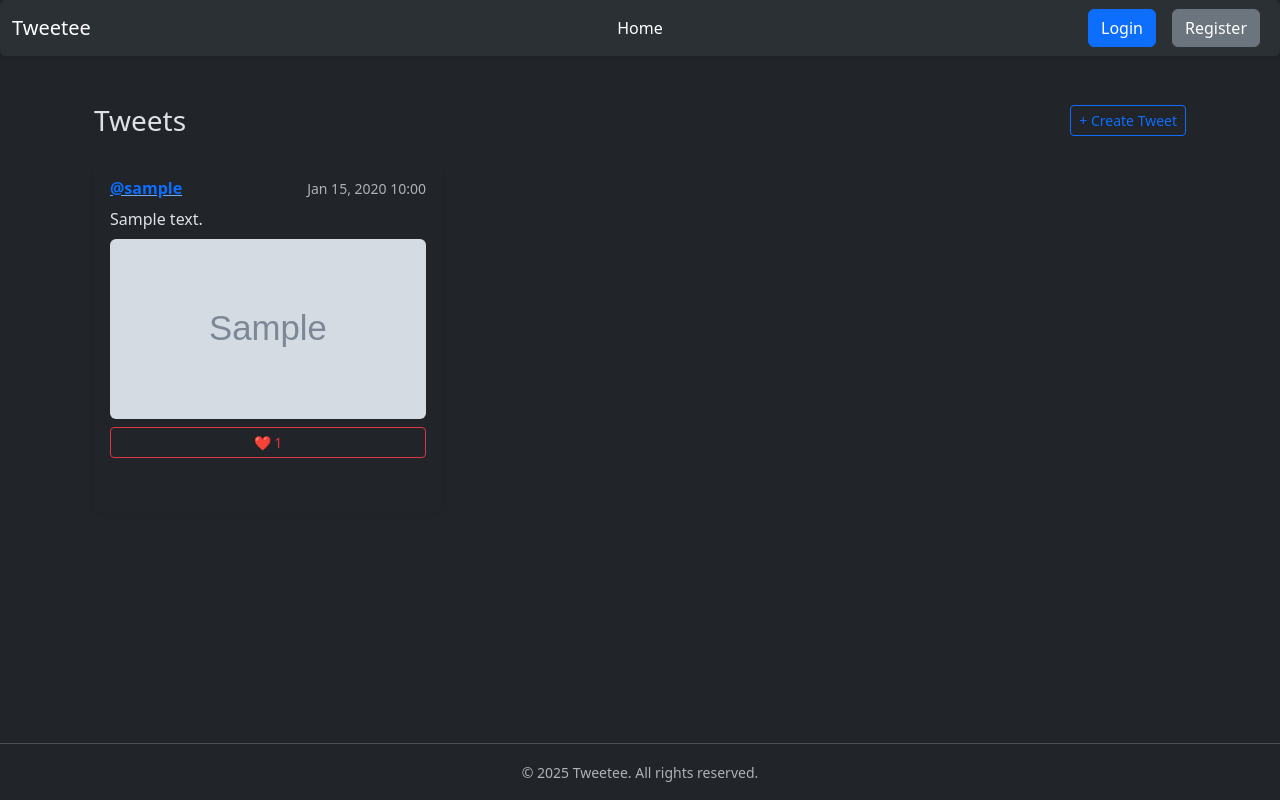
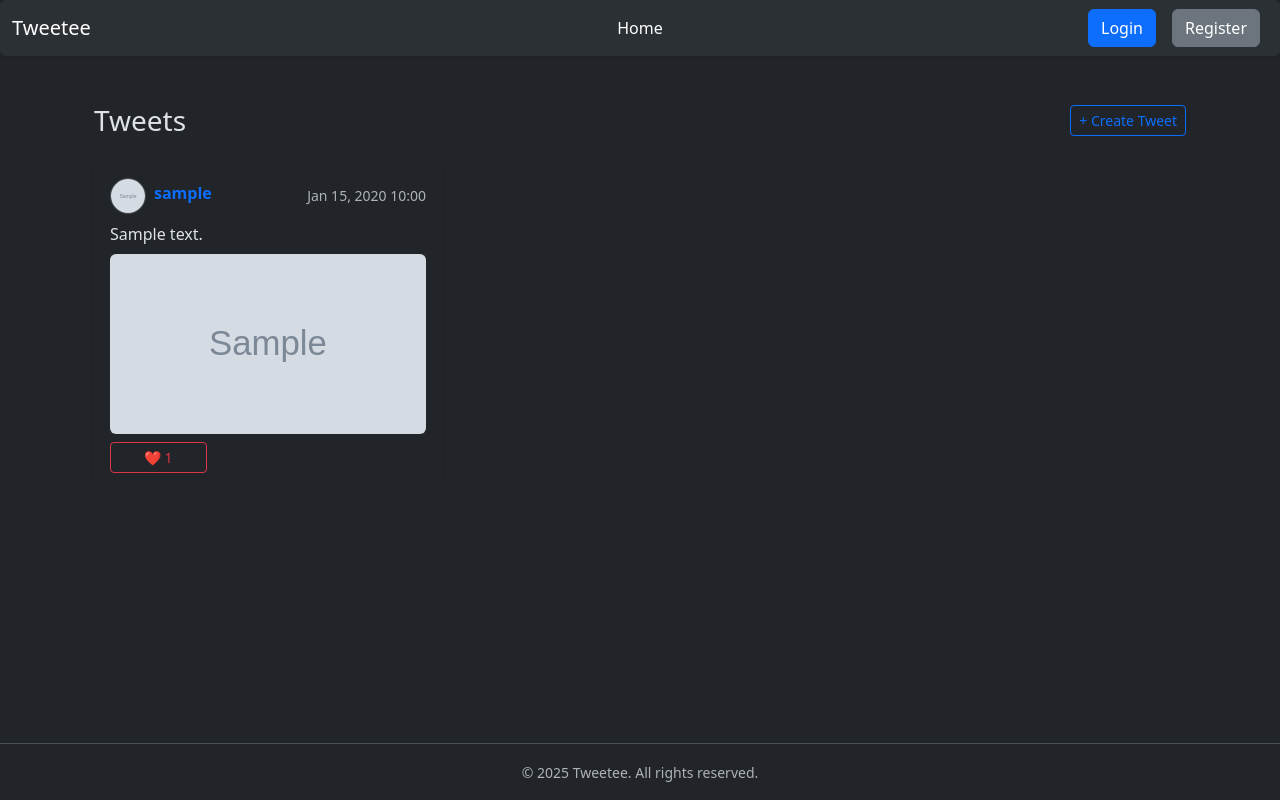
Before and after one commit to Zunair-arhamsoft/Django-Tweet, a Django app: page / in a window 1280 px wide. Run offline with Django 5.2, Linux system fonts and the light colour scheme; tables that the repository leaves empty hold one stand-in row (values such as "Sample post"); grey boxes marked "Sample" are stand-in pictures; data that the repository does not hold is empty.

Commit message:
Make adjusments to the design mostly.

```diff
--- a/Py_Chai/Py_Chai/static/js/tweet.js
+++ b/Py_Chai/Py_Chai/static/js/tweet.js
@@ -60,39 +60,59 @@ function renderTweetCard(tweet) {
     <div class="col-md-6 col-lg-4 d-flex tweet-card">
         <div class="card shadow-sm border-0 flex-fill d-flex flex-column">
             <div class="card-body d-flex flex-column">
+
+                <!-- Header -->
                 <div class="d-flex justify-content-between align-items-center mb-2">
-            <h6 class="mb-0 fw-bold text-primary">@${tweet.user}</h6>
+                    <div class="d-flex align-items-center gap-2">
+                        <a href="/user/${tweet.user}/" class="text-decoration-none d-flex align-items-center gap-2">
+                            <img src="${tweet.avatar_url}" alt="avatar" class="rounded-circle border" style="width: 36px; height: 36px; object-fit: cover;">
+                            <h6 class="mb-1 fw-semibold text-primary mb-0">@${tweet.user}</h6>
+                        </a>
+                    </div>
                     <small class="text-muted">${tweet.created_at}</small>
                 </div>
 
-            <p class="mb-2 text-truncate-3">${tweet.text}</p>
+                <!-- Tweet Text -->
+                <p class="mb-2 text-truncate-3" style="white-space: pre-wrap;">${tweet.text}</p>
 
+                <!-- Optional Image -->
                 ${tweet.photo_url ? `
                     <div class="mb-2">
                         <img src="${tweet.photo_url}" class="img-fluid rounded" style="max-height: 180px; object-fit: cover; width: 100%;" />
-            </div>` : ''}
+                    </div>
+                ` : ''}
 
-            <div class="mt-auto">
-            <div class="like-section" data-tweet-id="${tweet.id}">
-                <button type="button" class="btn btn-sm w-100 mb-2 like-btn ${tweet.liked ? 'btn-danger' : 'btn-outline-danger'}">
+                <!-- Footer: Likes + Edit/Delete -->
+                <div class="d-flex mt-auto">
+                    <div class="like-section w-33 flex-fill text-end pe-1" data-tweet-id="${tweet.id}">
+                        <button type="button" class="btn btn-sm like-btn w-100 ${tweet.liked ? 'btn-danger' : 'btn-outline-danger'}">
                             ❤️ <span class="like-count">${tweet.like_count}</span>
                         </button>
                     </div>
 
-            <div class="d-flex gap-2">
                     ${tweet.is_owner ? `
-                <a href="/tweet/${tweet.id}/edit/" class="btn btn-sm btn-outline-primary w-50">Edit</a>
-                <a href="/tweet/${tweet.id}/delete/" class="btn btn-sm btn-outline-danger w-50">Delete</a>
+                        <div class="w-33 flex-fill px-1">
+                            <a href="/tweet/${tweet.id}/edit/" class="btn btn-sm btn-outline-primary w-100">Edit</a>
+                        </div>
+                        <div class="w-33 flex-fill ps-1">
+                            <a href="/tweet/${tweet.id}/delete/" class="btn btn-sm btn-outline-danger w-100">Delete</a>
+                        </div>
                     ` : `
-                <button class="btn btn-sm w-50 invisible">Edit</button>
-                <button class="btn btn-sm w-50 invisible">Delete</button>
+                        <div class="w-33 flex-fill px-1">
+                            <button class="btn btn-sm w-100 invisible">Edit</button>
+                        </div>
+                        <div class="w-33 flex-fill ps-1">
+                            <button class="btn btn-sm w-100 invisible">Delete</button>
+                        </div>
                     `}
                 </div>
             </div>
         </div>
     </div>
-    </div>`;
+    `;
 }
+
+
 
 // Function to attach like button event listeners
 function attachLikeListeners() {
--- a/Py_Chai/accounts/models.py
+++ b/Py_Chai/accounts/models.py
@@ -1,4 +1,3 @@
-# accounts/models.py
 from django.contrib.auth.models import User
 from django.db import models
 
--- a/Py_Chai/accounts/views.py
+++ b/Py_Chai/accounts/views.py
@@ -30,9 +30,14 @@ def user_profile(request, username):
     for tweet in page_obj:
         liked = tweet.likes.filter(user=request.user).exists(
         ) if request.user.is_authenticated else False
+        avatar_url = (
+            tweet.user.profile.avatar.url if hasattr(tweet.user, 'profile') and tweet.user.profile.avatar
+            else '/static/images/profile-user.png')
+
         tweet_data.append({
             'id': tweet.id,
             'user': tweet.user.username,
+            'avatar_url': avatar_url,
             'text': tweet.text,
             'created_at': tweet.created_at.strftime("%b %d, %Y %H:%M"),
             'photo_url': tweet.photo.url if tweet.photo else None,
--- a/Py_Chai/tweet/templates/tweet/_tweet_card.html
+++ b/Py_Chai/tweet/templates/tweet/_tweet_card.html
@@ -2,39 +2,55 @@
 <div class="col-md-6 col-lg-4 d-flex tweet-card">
     <div class="card shadow-sm border-0 flex-fill d-flex flex-column">
         <div class="card-body d-flex flex-column">
-      <div class="d-flex justify-content-between align-items-center mb-2">
-        <a href="{% url 'accounts:profile' tweet.user %}">
-            <h6 class="mb-0 fw-bold text-primary">@{{ tweet.user }}</h6>
+            <a href="{% url 'accounts:profile' tweet.user %}" class="text-decoration-none">
+            <div class="d-flex align-items-center justify-content-between mb-2">
+                <div class="d-flex align-items-center gap-2">
+                    <img src="{{ tweet.avatar_url }}" alt="avatar" class="rounded-circle border" style="width: 36px; height: 36px; object-fit: cover;">
+
+                        <h6 class="mb-1 fw-semibold text-primary mb-0">{{ tweet.user }}</h6>
+                    </div>
                 </a>
                 <small class="text-muted">{{ tweet.created_at }}</small>
             </div>
-
             <p class="mb-2 text-truncate-3">{{ tweet.text }}</p>
 
             {% if tweet.photo_url %}
             <div class="mb-2">
-        <img src="{{ tweet.photo_url }}" class="img-fluid rounded" style="max-height: 180px; object-fit: cover; width: 100%;" />
+                <img
+                src="{{ tweet.photo_url }}"
+                class="img-fluid rounded"
+                style="max-height: 180px; object-fit: cover; width: 100%"
+                />
             </div>
             {% endif %}
 
-      <div class="mt-auto">
-        <div class="like-section" data-tweet-id="{{ tweet.id }}">
-          <button type="button" class="btn btn-sm w-100 mb-2 like-btn {% if tweet.liked %}btn-danger{% else %}btn-outline-danger{% endif %}">
+            <div class="d-flex mt-auto">
+                <div class="like-section w-33 flex-fill text-end pe-1" data-tweet-id="{{ tweet.id }}">
+                    <button
+                    type="button"
+                    class="btn btn-sm like-btn w-100 {% if tweet.liked %}btn-danger{% else %}btn-outline-danger{% endif %}"
+                    >
                     ❤️ <span class="like-count">{{ tweet.like_count }}</span>
                     </button>
                 </div>
 
-        <div class="d-flex gap-2">
                 {% if tweet.is_owner %}
-          <a href="{% url 'tweet:tweet_edit' tweet.id %}" class="btn btn-sm btn-outline-primary w-50">Edit</a>
-          <a href="{% url 'tweet:tweet_delete' tweet.id %}" class="btn btn-sm btn-outline-danger w-50">Delete</a>
+                    <div class="w-33 flex-fill px-1">
+                    <a href="{% url 'tweet:tweet_edit' tweet.id %}" class="btn btn-sm btn-outline-primary w-100">Edit</a>
+                    </div>
+                    <div class="w-33 flex-fill ps-1">
+                    <a href="{% url 'tweet:tweet_delete' tweet.id %}" class="btn btn-sm btn-outline-danger w-100">Delete</a>
+                    </div>
                 {% else %}
-          <button class="btn btn-sm w-50 invisible">Edit</button>
-          <button class="btn btn-sm w-50 invisible">Delete</button>
+                    <div class="w-33 flex-fill px-1">
+                    <button class="btn btn-sm w-100 invisible">Edit</button>
+                    </div>
+                    <div class="w-33 flex-fill ps-1">
+                    <button class="btn btn-sm w-100 invisible">Delete</button>
+                    </div>
                 {% endif %}
             </div>
         </div>
     </div>
 </div>
-</div>
 {% endwith %}
--- a/Py_Chai/tweet/views.py
+++ b/Py_Chai/tweet/views.py
@@ -29,9 +29,14 @@ def tweet_list(request):
     for tweet in page_obj:
         liked = tweet.likes.filter(user=request.user).exists(
         ) if request.user.is_authenticated else False
+        avatar_url = (
+            tweet.user.profile.avatar.url if hasattr(tweet.user, 'profile') and tweet.user.profile.avatar
+            else '/static/images/profile-user.png')
+
         tweet_data.append({
             'id': tweet.id,
             'user': tweet.user.username,
+            'avatar_url': avatar_url,
             'text': tweet.text,
             'created_at': tweet.created_at.strftime("%b %d, %Y %H:%M"),
             'photo_url': tweet.photo.url if tweet.photo else None,
```
Also changed, not shown: Py_Chai/Py_Chai/static/images/profile-user.png (added). Lines whose indentation alone changed are shown as unchanged.
